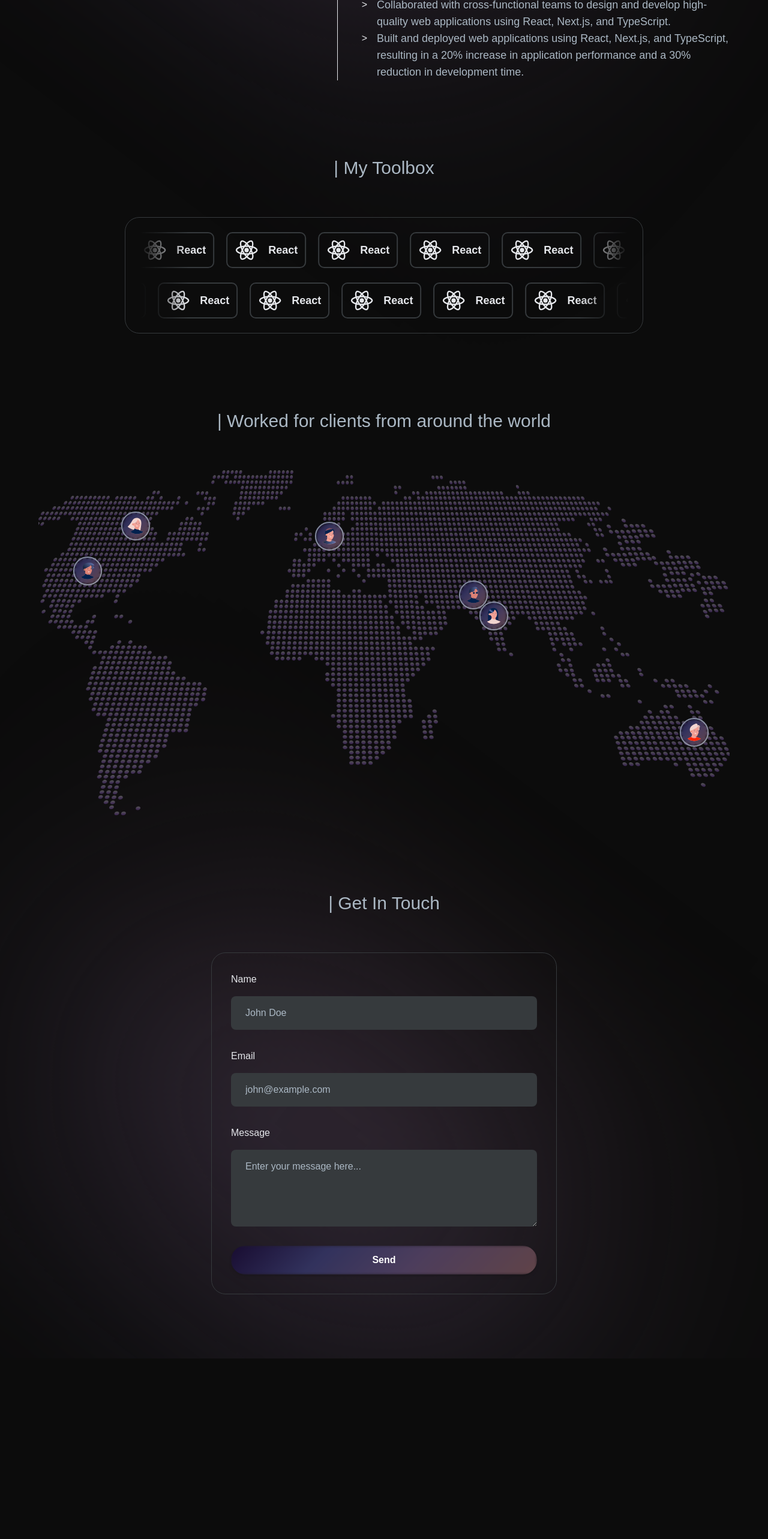
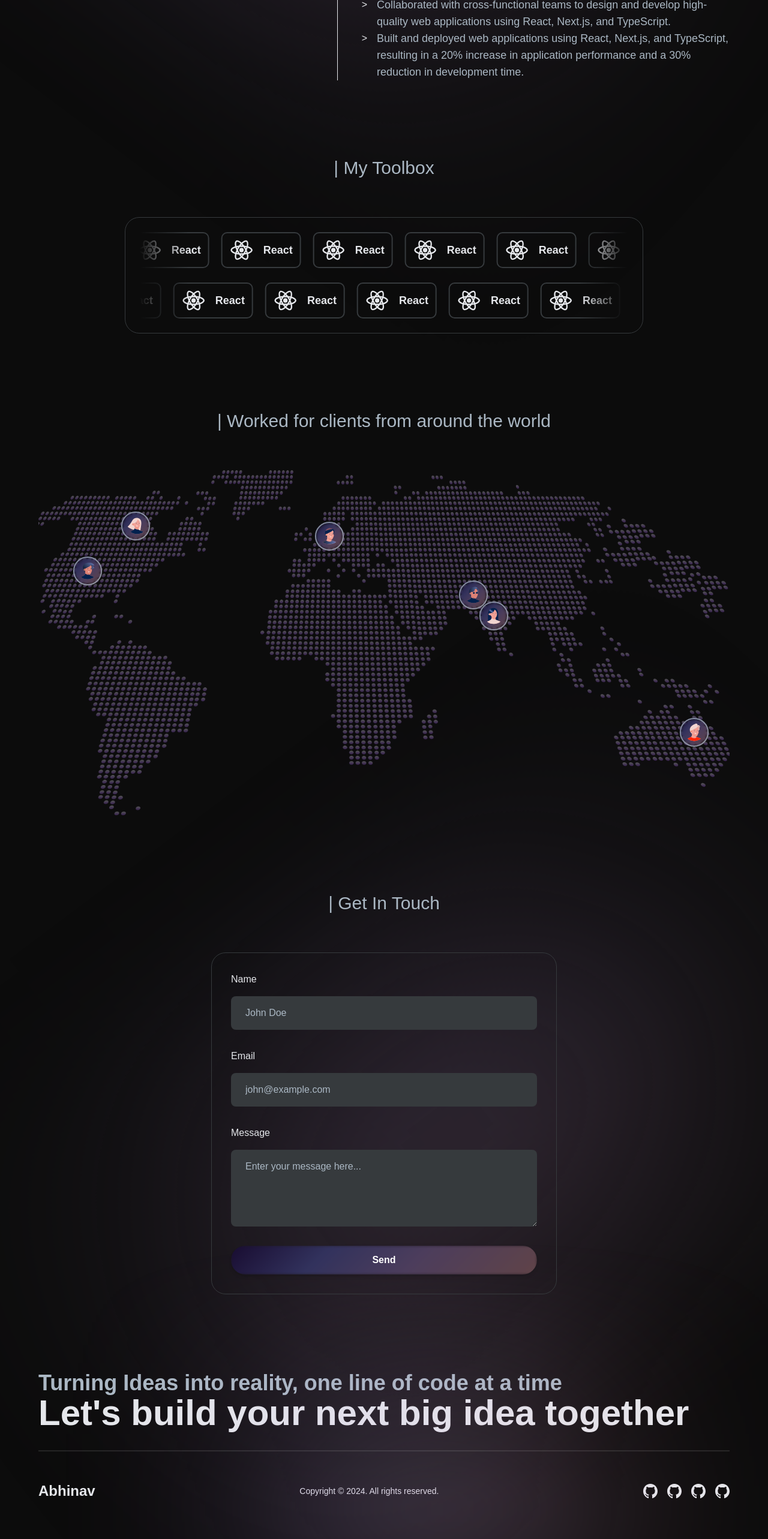
Before and after one commit to abhxnav/portfolio-2024, a Next.js app: page / in a window 1280 px wide. Shown: the part 2785-5351 px from the top of the page at 60% size. Before the commit the page ends 5050 px from the top, so only its background shows below. Built offline with nearby package versions, Linux system fonts and the light colour scheme; a web font is replaced by a local one.

Commit message:
feat : added footer

```diff
--- a/src/app/globals.css
+++ b/src/app/globals.css
@@ -5,6 +5,13 @@
 :root {
   --background: #ffffff;
   --foreground: #171717;
+  --bright-pink: hsl(340deg 76% 70%);
+  --soft-pink: hsl(320deg 70% 80%);
+  --pale-purple: hsl(290deg 70% 85%);
+  --light-blue: hsl(240deg 70% 90%);
+  --soft-sky-blue: hsl(200deg 70% 85%);
+  --muted-violet: hsl(250deg 65% 70%);
+  --pinkish-purple: hsl(300deg 76% 70%);
 }
 
 @media (prefers-color-scheme: dark) {
@@ -21,22 +28,8 @@ body {
 }
 
 .gradient-main {
-  background-image: linear-gradient(270deg,
-      hsl(340deg 76% 70%) 0%,
-      /* Bright Pink */
-      hsl(320deg 70% 80%) 26%,
-      /* Soft Pink */
-      hsl(290deg 70% 85%) 39%,
-      /* Pale Purple */
-      hsl(240deg 70% 90%) 50%,
-      /* Light Blue */
-      hsl(200deg 70% 85%) 61%,
-      /* Soft Sky Blue */
-      hsl(250deg 65% 70%) 74%,
-      /* Muted Violet */
-      hsl(300deg 76% 70%) 100%
-      /* Pinkish Purple */
-    );
+  @apply shared-gradient;
+
   filter: blur(125px);
 }
 
@@ -55,81 +48,61 @@ body {
 }
 
 .gradient-about {
+  @apply shared-gradient;
+
   position: absolute;
   width: 200px;
   height: 438px;
   top: 0px;
   right: 0px;
-  background-image: linear-gradient(270deg,
-      hsl(340deg 76% 70%) 0%,
-      /* Bright Pink */
-      hsl(320deg 70% 80%) 26%,
-      /* Soft Pink */
-      hsl(290deg 70% 85%) 39%,
-      /* Pale Purple */
-      hsl(240deg 70% 90%) 50%,
-      /* Light Blue */
-      hsl(200deg 70% 85%) 61%,
-      /* Soft Sky Blue */
-      hsl(250deg 65% 70%) 74%,
-      /* Muted Violet */
-      hsl(300deg 76% 70%) 100%
-      /* Pinkish Purple */
-    );
   filter: blur(190px);
 }
 
 .gradient-projects {
+  @apply shared-gradient;
+
   position: absolute;
   width: 404px;
   height: 800px;
   left: 20%;
   top: 5%;
-  background-image: linear-gradient(270deg,
-      hsl(340deg 76% 70%) 0%,
-      /* Bright Pink */
-      hsl(320deg 70% 80%) 26%,
-      /* Soft Pink */
-      hsl(290deg 70% 85%) 39%,
-      /* Pale Purple */
-      hsl(240deg 70% 90%) 50%,
-      /* Light Blue */
-      hsl(200deg 70% 85%) 61%,
-      /* Soft Sky Blue */
-      hsl(250deg 65% 70%) 74%,
-      /* Muted Violet */
-      hsl(300deg 76% 70%) 100%
-      /* Pinkish Purple */
-    );
   filter: blur(175px) brightness(0.3);
   transform: rotate(-114.2deg);
 }
 
 .gradient-exp {
+  @apply shared-gradient;
+
   position: absolute;
   width: 304px;
   height: 100vh;
   left: 30%;
   top: 10%;
-
-  background-image: linear-gradient(270deg,
-      hsl(340deg 76% 70%) 0%,
-      /* Bright Pink */
-      hsl(320deg 70% 80%) 26%,
-      /* Soft Pink */
-      hsl(290deg 70% 85%) 39%,
-      /* Pale Purple */
-      hsl(240deg 70% 90%) 50%,
-      /* Light Blue */
-      hsl(200deg 70% 85%) 61%,
-      /* Soft Sky Blue */
-      hsl(250deg 65% 70%) 74%,
-      /* Muted Violet */
-      hsl(300deg 76% 70%) 100%
-      /* Pinkish Purple */
-    );
   filter: blur(200px) brightness(0.4);
   transform: rotate(-53.13deg);
+}
+
+.gradient-contact {
+  @apply shared-gradient;
+
+  position: absolute;
+  width: 304px;
+  height: 100vh;
+  right: 30%;
+  top: 10%;
+  filter: blur(200px) brightness(0.4);
+  transform: rotate(53.13deg);
+}
+
+.gradient-footer {
+  @apply shared-gradient;
+
+  position: absolute;
+  width: 500px;
+  height: 100px;
+  left: 37%;
+  bottom: 0;
+  filter: blur(150px);
 }
 
 .frost {
@@ -144,4 +117,15 @@ body {
   .text-balance {
     text-wrap: balance;
   }
+
+  .shared-gradient {
+    background-image: linear-gradient(270deg,
+        var(--bright-pink) 0%,
+        var(--soft-pink) 26%,
+        var(--pale-purple) 39%,
+        var(--light-blue) 50%,
+        var(--soft-sky-blue) 61%,
+        var(--muted-violet) 74%,
+        var(--pinkish-purple) 100%);
+  }
 }
--- a/src/app/page.tsx
+++ b/src/app/page.tsx
@@ -1,6 +1,7 @@
 import {
   About,
   Contact,
+  Footer,
   Hero,
   Navbar,
   Projects,
@@ -27,9 +28,10 @@ const Home = () => {
       <World />
       <div className="relative">
         <Contact />
-        <div className="gradient-exp z-0" />
+        <div className="gradient-contact z-0" />
         {/* <Testimonial /> */}
       </div>
+      <Footer />
     </div>
   )
 }
--- a/src/components/index.ts
+++ b/src/components/index.ts
@@ -5,6 +5,7 @@ export { default as WorkExperience } from '@/components/sections/WorkExperience'
 export { default as Skills } from '@/components/sections/Skills'
 export { default as World } from '@/components/sections/World'
 export { default as Contact } from '@/components/sections/Contact'
+export { default as Footer } from '@/components/sections/Footer'
 
 export { default as Navbar } from '@/components/Navbar'
 export { default as ProjectCard } from '@/components/ProjectCard'
--- /dev/null
+++ b/src/components/sections/Footer.tsx
@@ -0,0 +1,58 @@
+'use client'
+
+import { socials } from '@/data'
+import { footerVariants } from '@/lib/motion'
+import { motion } from 'framer-motion'
+import Image from 'next/image'
+
+const Footer = () => {
+  return (
+    <motion.footer
+      variants={footerVariants}
+      initial="hidden"
+      whileInView="show"
+      className="sm:p-16 xs:p-8 px-6 py-8 relative"
+    >
+      <div className="gradient-footer" />
+
+      <div className="2xl:max-w-[1280px] w-full mx-auto flex flex-col gap-8">
+        <div className="flex items-center justify-between flex-wrap gap-5">
+          <div className="flex flex-col">
+            <h4 className="font-semibold md:text-4xl text-lg text-dark-300">
+              Turning Ideas into reality, one line of code at a time
+            </h4>
+            <h4 className="font-bold md:text-6xl text-[40px] text-dark-200">
+              Let&apos;s build your next big idea together
+            </h4>
+          </div>
+        </div>
+
+        <div className="flex flex-col">
+          <div className="mb-[50px] h-[2px] bg-white opacity-10" />
+
+          <div className="flex items-center justify-between flex-wrap gap-4">
+            <h4 className="font-extrabold text-2xl text-dark-200">Abhinav</h4>
+            <p className="font-normal text-sm text-dark-200">
+              Copyright © 2024. All rights reserved.
+            </p>
+            <div className="flex gap-4">
+              {socials.map((social) => (
+                <Image
+                  key={social.id}
+                  src={social.iconUrl}
+                  alt={social.id}
+                  onClick={() => window.open(social.url, '_blank')}
+                  width={24}
+                  height={24}
+                  className="object-contain cursor-pointer"
+                />
+              ))}
+            </div>
+          </div>
+        </div>
+      </div>
+    </motion.footer>
+  )
+}
+
+export default Footer
--- a/src/data/index.ts
+++ b/src/data/index.ts
@@ -125,3 +125,26 @@ export const skills = [
     iconUrl: '/assets/icons/skills/react.svg',
   },
 ]
+
+export const socials = [
+  {
+    id: 'github',
+    url: 'https://github.com',
+    iconUrl: '/assets/icons/github.svg',
+  },
+  {
+    id: 'github',
+    url: 'https://github.com',
+    iconUrl: '/assets/icons/github.svg',
+  },
+  {
+    id: 'github',
+    url: 'https://github.com',
+    iconUrl: '/assets/icons/github.svg',
+  },
+  {
+    id: 'github',
+    url: 'https://github.com',
+    iconUrl: '/assets/icons/github.svg',
+  },
+]
--- a/src/lib/motion.ts
+++ b/src/lib/motion.ts
@@ -131,3 +131,24 @@ export const renderVariants = (direction: string) => ({
     },
   },
 })
+
+export const footerVariants = {
+  hidden: {
+    opacity: 0,
+    y: 50,
+    transition: {
+      type: 'spring',
+      stiffness: 300,
+      damping: 140,
+    },
+  },
+  show: {
+    opacity: 1,
+    y: 0,
+    transition: {
+      type: 'spring',
+      stiffness: 80,
+      delay: 0.5,
+    },
+  },
+}
```
